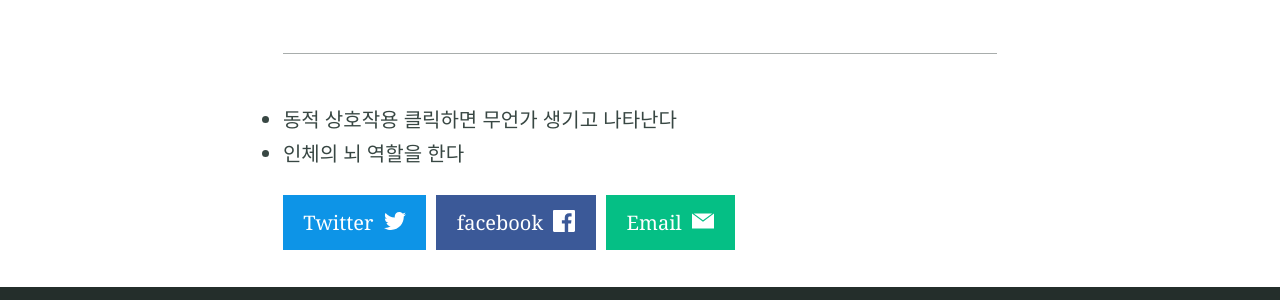
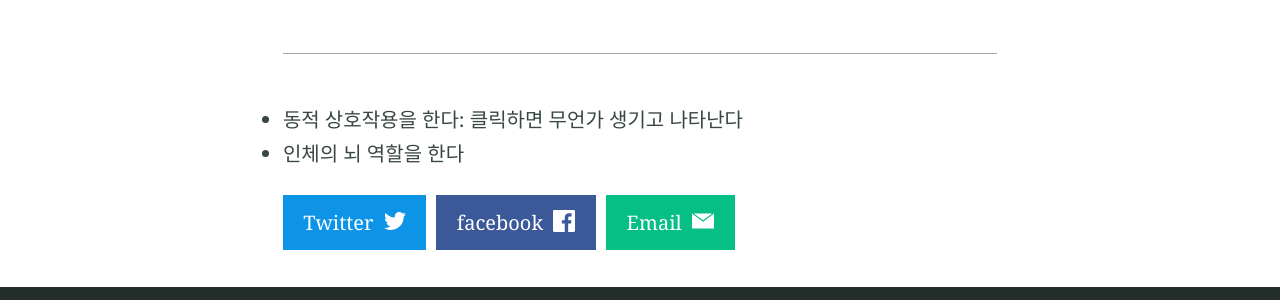
Before and after one commit to EngineerYun/EngineerYun.github.io, a Jekyll site: the page built from _posts/2021-01-05-HTML-CSS개념정리.md, in a window 1280 px wide. Shown: the part 1925-2225 px from the top of the page. Built offline with Jekyll 4.4.1, drawn with Linux system fonts in a browser that asks for light colours.

Commit message:
01/05 POST 내용 추가

```diff
--- a/_posts/2021-01-05-HTML-CSS개념정리.md
+++ b/_posts/2021-01-05-HTML-CSS개념정리.md
@@ -31,7 +31,7 @@ Website는 2~3개 Language[언어]로 구현한다
 - 인체의 근육 역할이다
 ### JAVASCRIPT[웹 프로그래밍 언어]
 ---
-* 동적 상호작용 클릭하면 무언가 생기고 나타난다
+* 동적 상호작용을 한다: 클릭하면 무언가 생기고 나타난다
 - 인체의 뇌 역할을 한다
 
 
```
